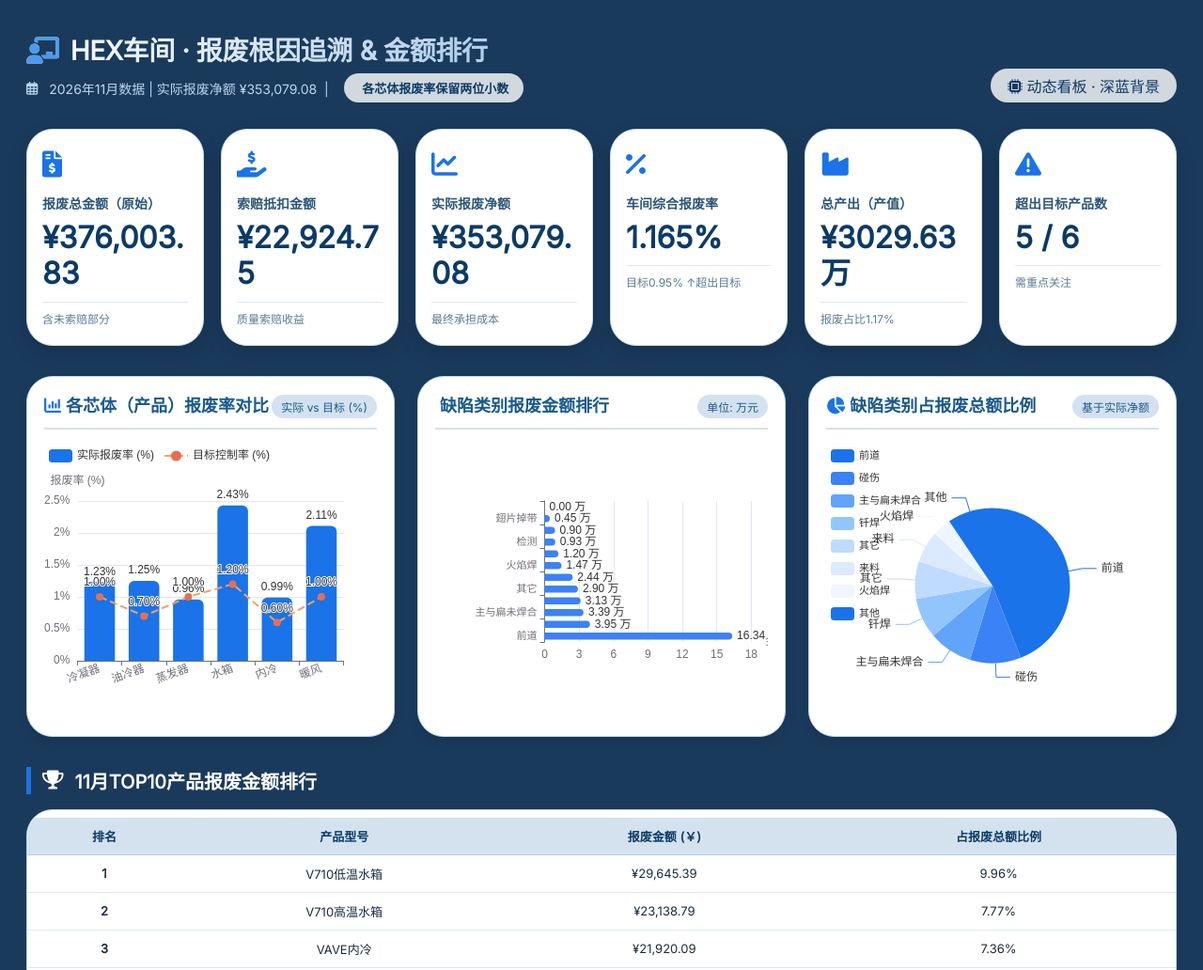
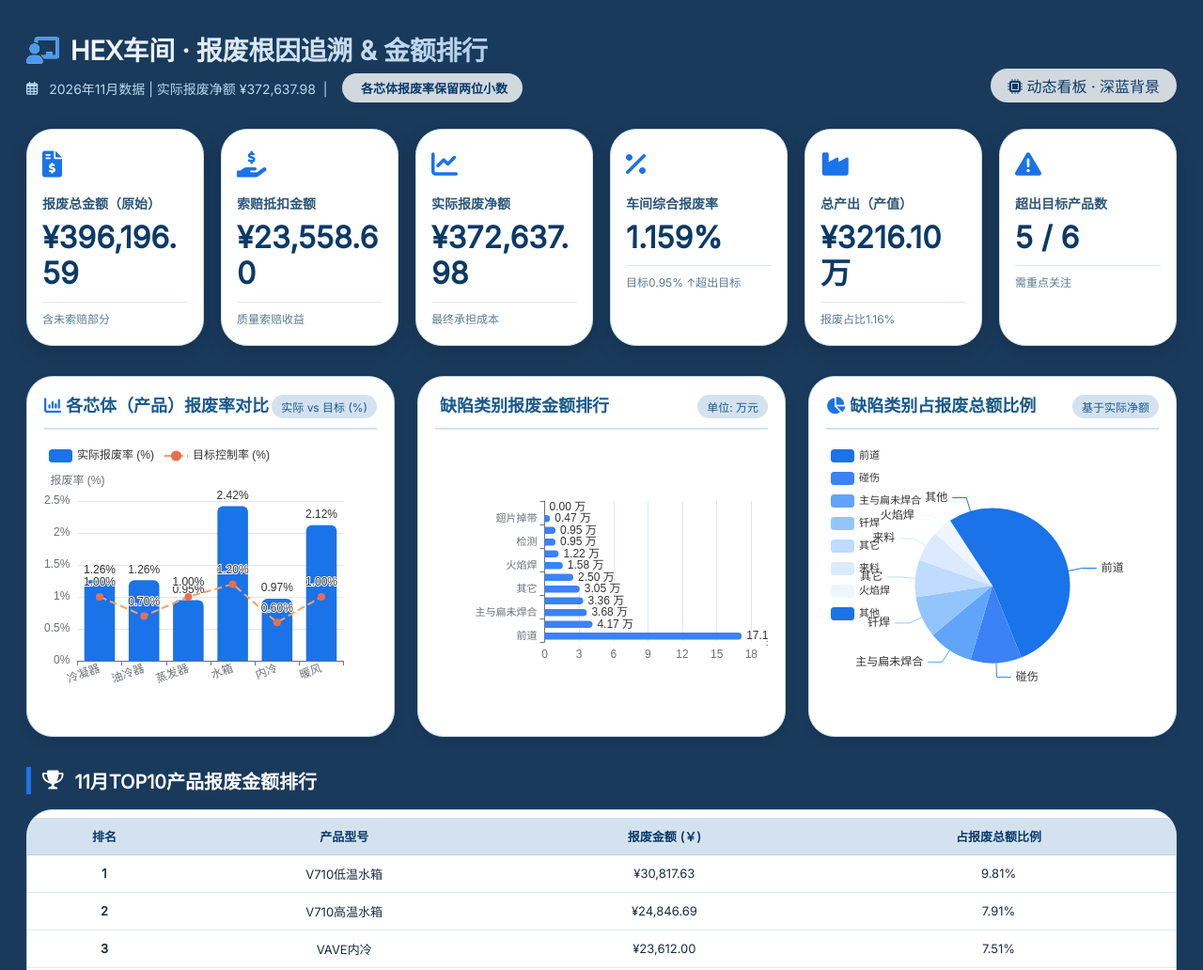
Before and after one commit to user-one1234/scrap, a plain HTML site: page index.html in a window 1280 px wide. Shown: the top 1032 px of the page at 94% size. Drawn offline with nearby package versions, Linux system fonts and the light colour scheme.

Commit message:
Update index.html

```diff
--- a/index.html
+++ b/index.html
@@ -184,7 +184,7 @@
     <div class="header">
         <div class="title-section">
             <h1><i class="fas fa-chalkboard-user" style="margin-right: 12px; color:#4a9af0;"></i>HEX车间 · 报废根因追溯 & 金额排行</h1>
-            <p><i class="far fa-calendar-alt"></i> 2026年11月数据 | 实际报废净额 ¥353,079.08 &nbsp;|&nbsp; <span class="badge-date"><i class="fas fa-chart-simple"></i> 各芯体报废率保留两位小数</span></p>
+            <p><i class="far fa-calendar-alt"></i> 2026年11月数据 | 实际报废净额 ¥372,637.98 &nbsp;|&nbsp; <span class="badge-date"><i class="fas fa-chart-simple"></i> 各芯体报废率保留两位小数</span></p>
         </div>
         <div style="background: #ffffffcc; border-radius: 40px; padding: 6px 18px; font-weight: 500; color:#0b3a66;"><i class="fas fa-microchip"></i> 动态看板 · 深蓝背景</div>
     </div>
@@ -247,50 +247,50 @@
     // ======================= 2026年11月 Excel 最新数据 =======================
     const productsData = [
         {
-            name: "冷凝器", rawScrap: 45780.67915536455, claim: 5387.781007933892, netScrap: 40392.898147430664, output: 3290713.2867001886,
-            reasons: { "前道":14859.498236280146, "碰伤":10078.316399197935, "来料":5702.572327933894, "主与扁未焊合":1689.355591150936, "钎焊":3607.8462970848286, "其它":1804.905326, "变形":1044.656271603744, "翅片掉带":1575.7688278773398, "检测":1291.6422557264038, "火焰焊":681.101518301872, "呛管":0, "错漏装":329.923974 }
+            name: "冷凝器", rawScrap: 48165.51565947016, claim: 5655.43307650936, netScrap: 42510.0825829608, output: 3378776.639519447,
+            reasons: { "前道":15745.31312520655, "碰伤":11044.85065980168, "来料":5970.224396509361, "主与扁未焊合":1689.355591150936, "钎焊":3681.2639400848284, "其它":1941.21189, "变形":1044.656271603744, "翅片掉带":1575.7688278773398, "检测":1291.6422557264038, "火焰焊":754.519161301872, "呛管":0, "错漏装":329.923974 }
         },
         {
-            name: "油冷器", rawScrap: 8912.260633591202, claim: 0, netScrap: 8912.260633591202, output: 711149.4712167719,
-            reasons: { "前道":3984.9926475912002, "碰伤":946.215753, "来料":0, "主与扁未焊合":543.640217, "钎焊":340.76641000000006, "其它":7006.958135227387, "变形":136.306564, "翅片掉带":0, "检测":473.900896, "火焰焊":681.53282, "呛管":0, "错漏装":0 }
+            name: "油冷器", rawScrap: 9431.865439191202, claim: 0, netScrap: 9431.865439191202, output: 747418.3154003161,
+            reasons: { "前道":4300.1376071912, "碰伤":946.215753, "来料":0, "主与扁未焊合":611.793499, "钎焊":340.76641000000006, "其它":7678.682468227387, "变形":136.306564, "翅片掉带":0, "检测":473.900896, "火焰焊":681.53282, "呛管":0, "错漏装":0 }
         },
         {
-            name: "蒸发器", rawScrap: 141959.53498621253, claim: 16718.719631625314, netScrap: 125240.81535458722, output: 13059117.416345267,
-            reasons: { "前道":41420.59263945173, "碰伤":16653.283968751603, "来料":17363.224042917947, "主与扁未焊合":18755.489836393717, "钎焊":14457.675599852695, "其它":7316.479388000002, "变形":3704.5906106421153, "翅片掉带":638.578849, "检测":4898.006572934748, "火焰焊":10371.773721576867, "呛管":0, "错漏装":6689.361009463176 }
+            name: "蒸发器", rawScrap: 149968.7183213747, claim: 17043.58346727163, netScrap: 132925.1348541031, output: 13991521.39032702,
+            reasons: { "前道":43447.00388462227, "碰伤":16943.423605751603, "来料":17688.087878564264, "主与扁未焊合":20679.27111786109, "钎焊":15913.72712190954, "其它":7587.785874000002, "变形":3908.744039406327, "翅片掉带":638.578849, "检测":4898.006572934748, "火焰焊":11000.476372869502, "呛管":0, "错漏装":7172.716410227387 }
         },
         {
-            name: "水箱", rawScrap: 62545.53988259406, claim: 73.855086, netScrap: 62471.684796594054, output: 2566483.378046527,
-            reasons: { "前道":37403.86511359397, "碰伤":3444.733, "来料":73.855086, "主与扁未焊合":839.891876, "钎焊":5699.558993999998, "其它":2304.982006287671, "变形":5744.283111999998, "翅片掉带":1070.405636, "检测":285.189281, "火焰焊":110.782629, "呛管":0, "错漏装":481.423437 }
+            name: "水箱", rawScrap: 65890.84573623404, claim: 73.855086, netScrap: 65816.99065023405, output: 2723167.2588228146,
+            reasons: { "前道":39184.95607423396, "碰伤":3677.894699, "来料":73.855086, "主与扁未焊合":1751.928412, "钎焊":5699.558993999998, "其它":2536.522231287671, "变形":5744.283111999998, "翅片掉带":1107.333179, "检测":285.189281, "火焰焊":221.565258, "呛管":0, "错漏装":481.423437 }
         },
         {
-            name: "内冷", rawScrap: 45783.857362619914, claim: 744.3907156073058, netScrap: 45039.46664701261, output: 4546794.05435938,
-            reasons: { "前道":24946.841536414486, "碰伤":6382.318269721457, "来料":851.1014028219176, "主与扁未焊合":2481.29244736073, "钎焊":3537.2646268995413, "其它":10540.167328171814, "变形":584.1066606073059, "翅片掉带":453.5824354292235, "检测":1755.7689666803658, "火焰焊":1717.721292324201, "呛管":0, "错漏装":768.8777180730589 }
+            name: "内冷", rawScrap: 48205.561641696426, claim: 785.7302876073057, netScrap: 47419.83135408912, output: 4884906.333245442,
+            reasons: { "前道":26159.110990454486, "碰伤":6861.085104936069, "来料":892.4409748219176, "主与扁未焊合":2481.29244736073, "钎焊":3829.694531721459, "其它":10746.833883916246, "变形":584.1066606073059, "翅片掉带":577.6011514292235, "检测":1755.7689666803658, "火焰焊":1759.060864324201, "呛管":0, "错漏装":768.8777180730589 }
         },
         {
-            name: "暖风", rawScrap: 71021.95738052396, claim: 0, netScrap: 71021.95738052396, output: 3367870.566368296,
-            reasons: { "前道":40758.63742473093, "碰伤":2024.091236327678, "来料":384.14756680275747, "主与扁未焊合":9568.174895180284, "钎焊":3641.87652594698, "其它":0, "变形":811.3146138027572, "翅片掉带":809.5664287221641, "检测":636.6216468027574, "火焰焊":1089.1020419777312, "呛管":48.320014, "错漏装":709.9376580583244 }
+            name: "暖风", rawScrap: 74534.0782148883, claim: 0, netScrap: 74534.0782148883, output: 3511485.4235677677,
+            reasons: { "前道":42900.75187800089, "碰伤":2210.252024758219, "来料":384.14756680275747, "主与扁未焊合":9592.334902180284, "钎焊":4150.966925121954, "其它":0, "变形":811.3146138027572, "翅片掉带":809.5664287221641, "检测":785.55027754719, "火焰焊":1384.1020419777312, "呛管":48.320014, "错漏装":709.9376580583244 }
         }
     ];
 
     // TOP10 产品明细（Excel 最新数据，11月）
     const top10Data = [
-        { rank:1, model:"V710低温水箱", amount:29645.387360330013, percent:0.09956985227696101 },
-        { rank:2, model:"V710高温水箱", amount:23138.786578043993, percent:0.07771615642732224 },
-        { rank:3, model:"VAVE内冷", amount:21920.087779400023, percent:0.07362291730461579 },
-        { rank:4, model:"T05蒸发器", amount:16139.615079620087, percent:0.054208065145244747 },
-        { rank:5, model:"X1325冷凝器", amount:15704.897508971339, percent:0.052747980857406535 },
-        { rank:6, model:"BX11蒸发器", amount:15623.900129199983, percent:0.052475935259194965 },
-        { rank:7, model:"CMA3.0暖风", amount:14703.58901054755, percent:0.04938488972758254 },
-        { rank:8, model:"KX11蒸发器", amount:11861.066817399998, percent:0.03983772100870046 },
-        { rank:9, model:"VAVE蒸发器", amount:11830.24661732002, percent:0.039734205317311096 },
-        { rank:10, model:"W02内冷", amount:11488.788478466975, percent:0.038587351136216495 }
+        { rank:1, model:"V710低温水箱", amount:30817.631903320012, percent:0.09807460141946286 },
+        { rank:2, model:"V710高温水箱", amount:24846.69354529399, percent:0.07907257681871808 },
+        { rank:3, model:"VAVE内冷", amount:23612.000086040032, percent:0.07514326553122411 },
+        { rank:4, model:"T05蒸发器", amount:17201.979412605357, percent:0.05474389725367983 },
+        { rank:5, model:"X1325冷凝器", amount:17019.24855215055, percent:0.05416237118566907 },
+        { rank:6, model:"BX11蒸发器", amount:16272.670221599981, percent:0.05178644650635369 },
+        { rank:7, model:"CMA3.0暖风", amount:15951.211098992475, percent:0.05076342905253742 },
+        { rank:8, model:"KX11蒸发器", amount:12711.201437199998, percent:0.040452362414699065 },
+        { rank:9, model:"VAVE蒸发器", amount:12684.199181080021, percent:0.04036642993569805 },
+        { rank:10, model:"W02内冷", amount:11906.558716096199, percent:0.03789165254559243 }
     ];
 
     // 合计值（Excel 最新合计行）
-    const totalRawScrap = 376003.8294009062;
-    const totalClaim = 22924.746441166513;
-    const totalNetScrap = 353079.0829597397;
-    const totalOutput = 30296340.990340076;
+    const totalRawScrap = 396196.58501285483;
+    const totalClaim = 23558.601917388296;
+    const totalNetScrap = 372637.98309546657;
+    const totalOutput = 32161002.896971095;
     const totalActualRate = totalNetScrap / totalOutput;
     const targetOverall = 0.0095;
     const overallRatePercent = (totalActualRate * 100).toFixed(3);
@@ -462,7 +462,7 @@
     extraNote.style.borderRadius = "20px";
     extraNote.style.fontSize = "12px";
     extraNote.style.border = "1px solid #c0d8ea";
-    extraNote.innerHTML = `<i class="fas fa-chart-simple" style="color:#1a73e8;"></i> 报废根因深度分析：<strong>${topDefect?.name || ''}(¥${(topDefect?.amount || 0).toFixed(0).replace(/\B(?=(\d{3})+(?!\d))/g, ",")}，占比${topDefect?.percent.toFixed(2) || 0}%)、${secondDefect?.name || ''}(¥${(secondDefect?.amount || 0).toFixed(0).replace(/\B(?=(\d{3})+(?!\d))/g, ",")}，${secondDefect?.percent.toFixed(2) || 0}%)、${thirdDefect?.name || ''}(¥${(thirdDefect?.amount || 0).toFixed(0).replace(/\B(?=(\d{3})+(?!\d))/g, ",")}，${thirdDefect?.percent.toFixed(2) || 0}%)</strong>为主要TOP3缺陷。前道仍是车间级第一风险（43.45%），碰伤（10.51%）与主与扁未焊合（9.01%）分列二、三；冷凝器前道（32.46%）领先碰伤（22.01%）约 10.4 个百分点；蒸发器主与扁未焊合（13.21%）、来料（12.23%）、碰伤（11.73%）、钎焊（10.18%）四线并进，前道 29.18% 仍是第一。内冷与暖风的前道占比均超 54%，前道工序防错是 11 月最紧迫课题。`;
+    extraNote.innerHTML = `<i class="fas fa-chart-simple" style="color:#1a73e8;"></i> 报废根因深度分析：<strong>${topDefect?.name || ''}(¥${(topDefect?.amount || 0).toFixed(0).replace(/\B(?=(\d{3})+(?!\d))/g, ",")}，占比${topDefect?.percent.toFixed(2) || 0}%)、${secondDefect?.name || ''}(¥${(secondDefect?.amount || 0).toFixed(0).replace(/\B(?=(\d{3})+(?!\d))/g, ",")}，${secondDefect?.percent.toFixed(2) || 0}%)、${thirdDefect?.name || ''}(¥${(thirdDefect?.amount || 0).toFixed(0).replace(/\B(?=(\d{3})+(?!\d))/g, ",")}，${thirdDefect?.percent.toFixed(2) || 0}%)</strong>为主要TOP3缺陷。前道仍是车间级第一风险（43.35%），碰伤（10.52%）与主与扁未焊合（9.29%）分列二、三；冷凝器前道（32.69%）领先碰伤（22.93%）约 9.8 个百分点；蒸发器前道（28.97%）、主与扁未焊合（13.79%）、来料（11.79%）、碰伤（11.30%）、钎焊（10.61%）五线并进。内冷与暖风的前道占比均超 54%，前道工序防错是 11 月最紧迫课题。`;
 
     const lastSection = document.querySelector(".insight-section:last-of-type");
     if(lastSection) lastSection.insertAdjacentElement('afterend', extraNote);
```
